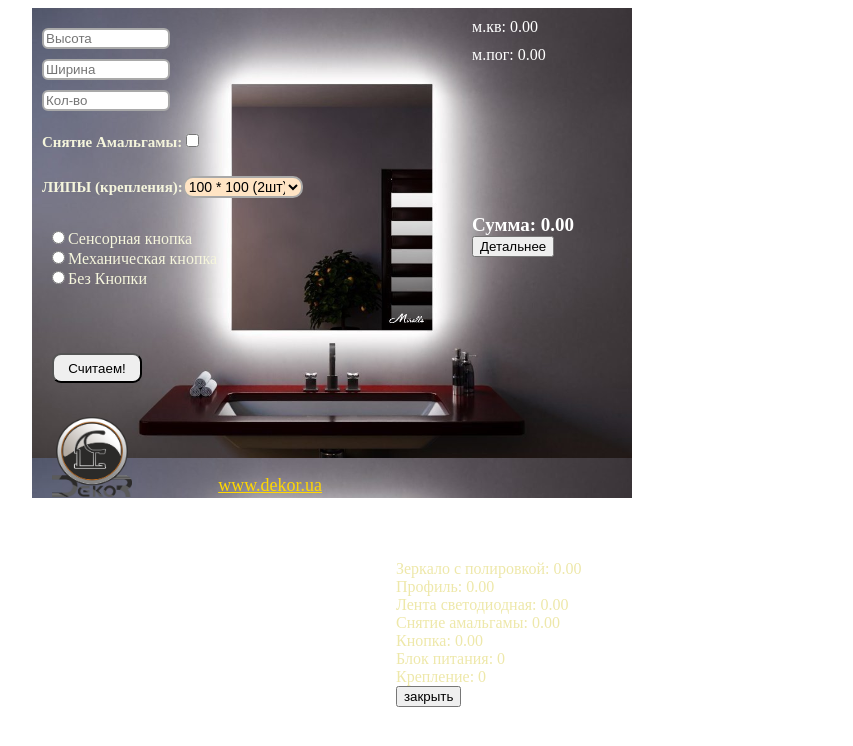
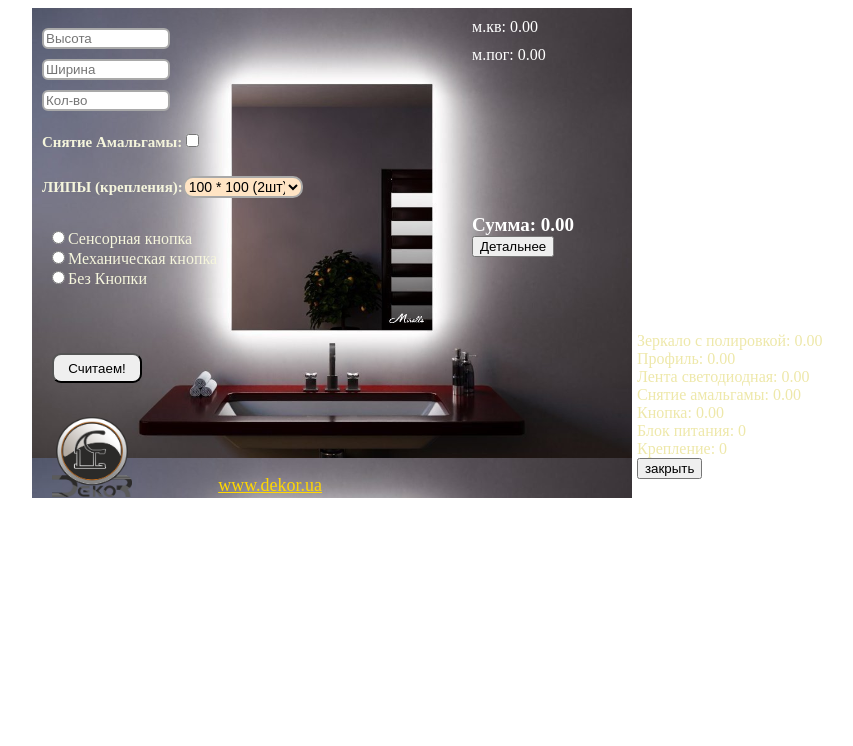
Before and after one commit to chetkiy777/lighting-mirror, a React (Create React App) app: page /#/showInfo in a window 1280 px wide. Shown: the top 746 px of the page, without its empty margins (308-1161 px from the left). Built offline with nearby package versions, Linux system fonts and the light colour scheme.

Commit message:
fix position info

```diff
--- a/src/components/InputData.jsx
+++ b/src/components/InputData.jsx
@@ -7,7 +7,6 @@ import {
     setButtonCoast,
     setMkv,
     setMpog,
-    showInfoToggle,
     setPowerBlock,
     setLipsCoast
 } from "../store/mainReducer";
@@ -62,7 +61,6 @@ export const InputData = () => {
         dispatch(setMpog(data))
         dispatch(setAmalgama(data))
         dispatch(setAmalgamaCoast(data))
-        dispatch(showInfoToggle(true))
 
         switch (data.btnType) {
             case "sensorBtn":
--- a/src/components/style.module.css
+++ b/src/components/style.module.css
@@ -99,8 +99,8 @@ form {
     display: block;
     position: absolute;
     color: palegoldenrod;
-    top: 70%;
-    left: 55%;
+    top: 332px;
+    left: 945px;
 }
 
 .showInfoBlock a {
```
Also changed, not shown: 10 other files (tests, documents, lock files or other folders).
